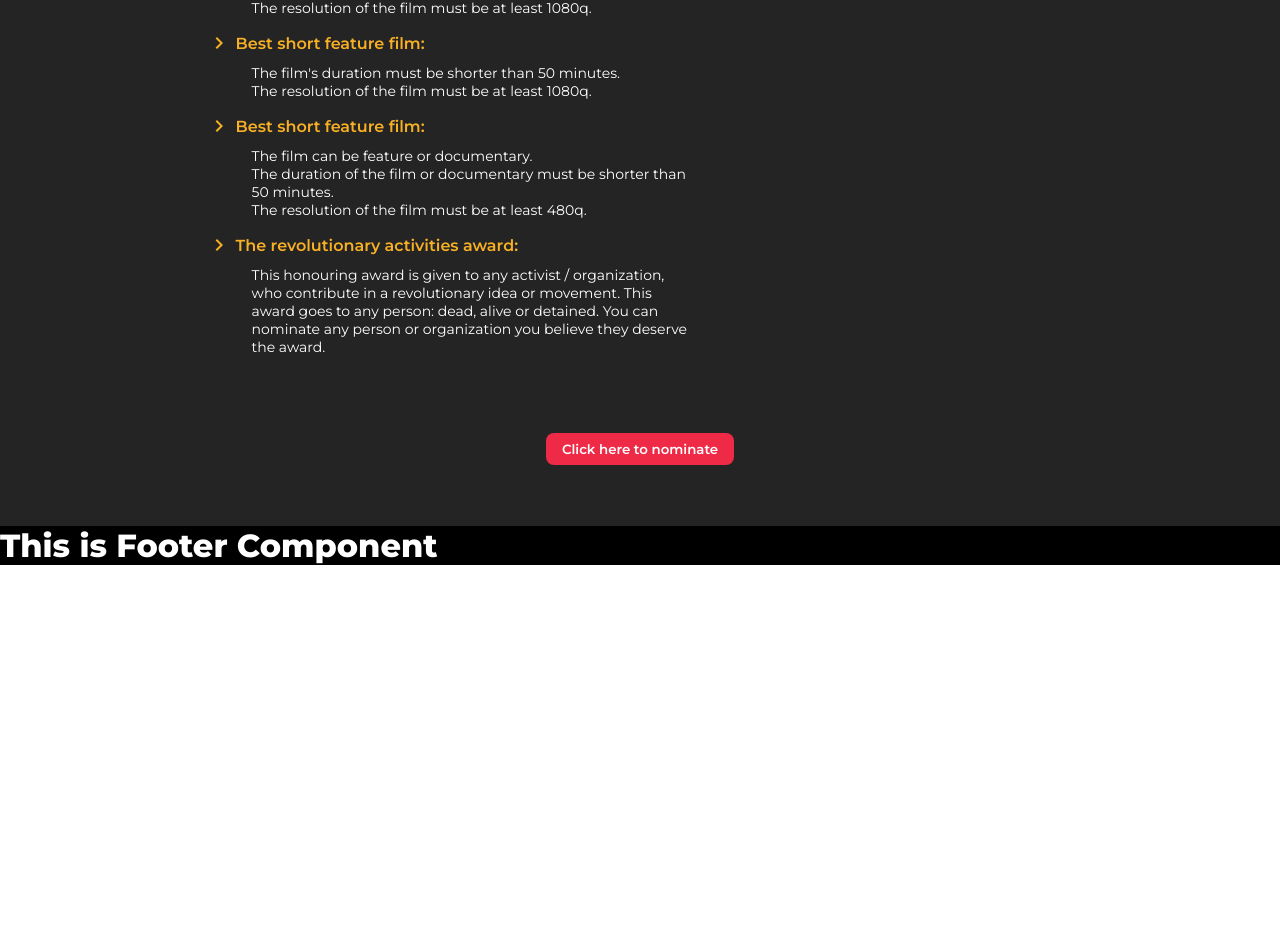
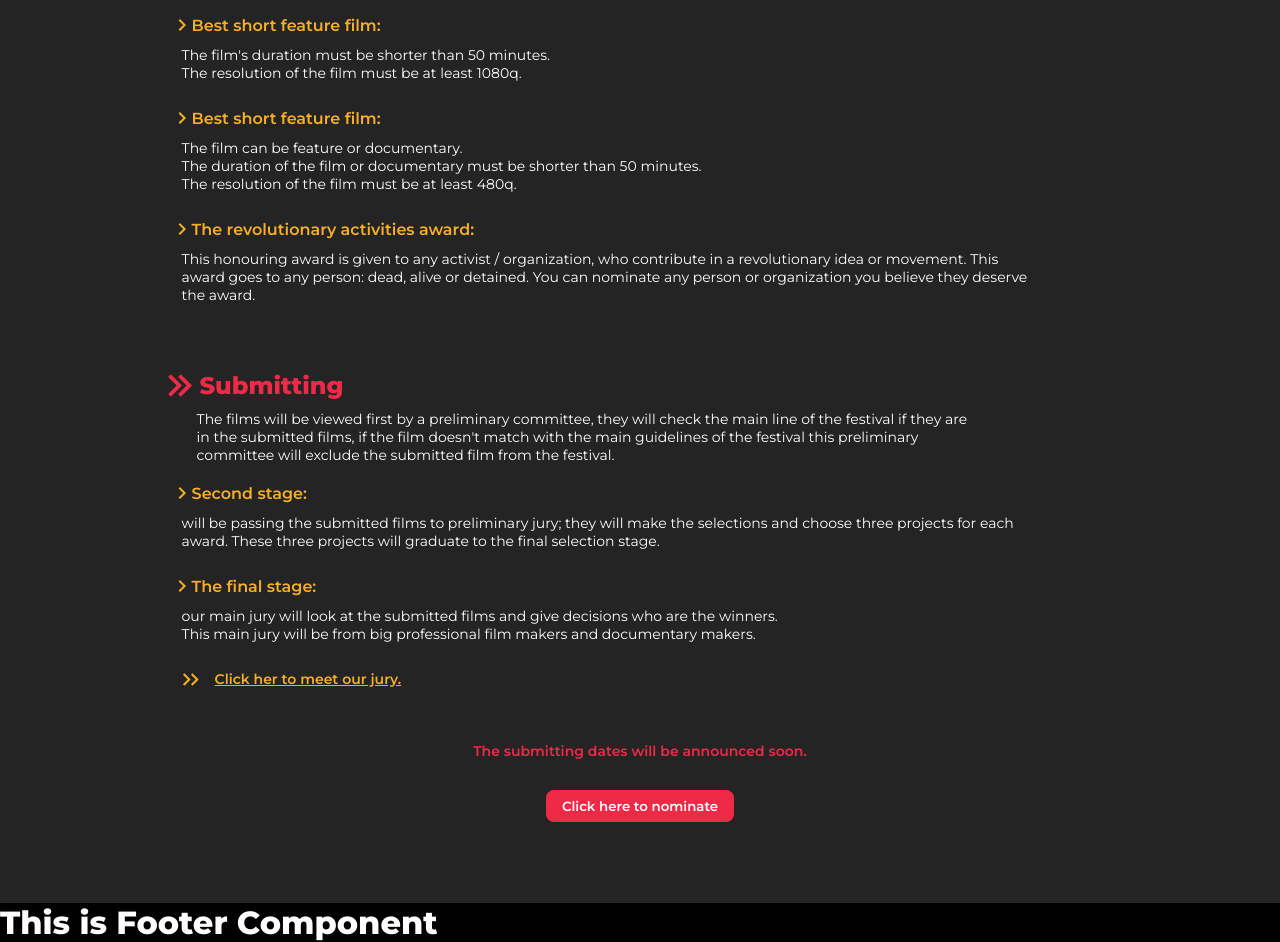
Before and after one commit to ObadaMoustafa/25-January-Film-Festival, a React (Create React App) app: page /awards-and-conditions in a window 1280 px wide. Shown: the part 1040-1982 px from the top of the page. Before the commit the page ends 1605 px from the top, so only its background shows below. Built offline with nearby package versions, Linux system fonts and the light colour scheme.

Commit message:
Adding Submitting details in the Awards page

```diff
--- a/src/routes/awards-and-conditions/AwardsAndConditions.jsx
+++ b/src/routes/awards-and-conditions/AwardsAndConditions.jsx
@@ -145,11 +145,72 @@ function AwardsAndConditions() {
             </p>
           </div>
         </ul>
-        <div className="btn-container">
-          <button className="nominate-btn">
-            <Link to={'/'}>Click here to nominate</Link>
-          </button>
+      </div>
+      <div className="submitting-container">
+        <div className="title">
+          <span className="double-overlay">
+            <ChevronRightIcon className="double-arrow-1" />
+            <ChevronRightIcon className="double-arrow-2" />
+          </span>
+          <h2>Submitting</h2>
         </div>
+        <p className="submitting-container-info">
+          The films will be viewed first by a preliminary committee, they will
+          check the main line of the festival if they are in the submitted
+          films, if the film doesn't match with the main guidelines of the
+          festival this preliminary committee will exclude the submitted film
+          from the festival.
+        </p>
+        <ul className="description">
+          <li>
+            <span className="single-overlay">
+              <ChevronRightIcon className="single-arrow" />
+            </span>
+            <h5>Second stage:</h5>
+          </li>
+          <div className="paragraph">
+            <p>
+              will be passing the submitted films to preliminary jury; they will
+              make the selections and choose three projects for each award.
+              These three projects will graduate to the final selection stage.
+            </p>
+          </div>
+          <li>
+            <span className="single-overlay">
+              <ChevronRightIcon className="single-arrow" />
+            </span>
+            <h5>The final stage:</h5>
+          </li>
+          <div className="paragraph">
+            <p>
+              our main jury will look at the submitted films and give decisions
+              who are the winners.
+              <p>
+                This main jury will be from big professional film makers and
+                documentary makers.
+              </p>
+            </p>
+          </div>
+          <div className="link-container">
+            <span className="double-overlay">
+              <ChevronRightIcon className="submitting-single-arrow-1" />
+              <ChevronRightIcon className="submitting-single-arrow-2" />
+            </span>
+            <h5>
+              <Link to={'/juries'} className="link-to-jury">
+                Click her to meet our jury.
+              </Link>
+            </h5>
+          </div>
+        </ul>
+      </div>
+      <div className="submitting-date">
+        <p>The submitting dates will be announced soon.</p>
+      </div>
+      <div className="btn-container">
+        <button className="nominate-btn">
+          <Link to={'/'}>Click here to nominate</Link>
+        </button>
       </div>
     </div>
   );
--- a/src/routes/awards-and-conditions/style.css
+++ b/src/routes/awards-and-conditions/style.css
@@ -32,7 +32,6 @@ p {
 
 .conditions-container .title {
   display: flex;
-  padding: 20px;
 }
 
 .double-overlay {
@@ -71,18 +70,17 @@ p {
 
 li {
   display: flex;
-  margin: 10px 0 10px 55px;
+  margin: 20px 0 10px 18px;
 }
 
 .single-arrow {
-  margin: -3px 10px 0 0;
+  margin: -3px 3px 0 0;
   fill: var(--secondary-color) !important;
   font-size: 35px;
 }
 
 .awards-container .title {
   display: flex;
-  padding: 20px;
 }
 
 .awards-container h5 {
@@ -93,8 +91,7 @@ li {
 }
 
 .paragraph {
-  width: 50%;
-  margin: -5px 0 7px 100px;
+  margin: -5px 0 7px 30px;
   list-style: circle;
 }
 
@@ -108,10 +105,85 @@ li {
   background-color: var(--primary-color);
   border: none;
   border-radius: 8px;
-  margin: 70px auto;
+  margin: 30px auto 120px auto;
   cursor: pointer;
 }
 
 .nominate-btn:hover {
   background-color: #9e0c22;
 }
+
+.submitting-container {
+  padding: 30px;
+}
+
+.submitting-container .title {
+  display: flex;
+}
+
+.submitting-container h5 {
+  font-weight: 600;
+  font-size: 16px;
+  margin-left: -5px;
+  color: var(--secondary-color);
+}
+
+.submitting-container-info {
+  width: 80%;
+  margin-left: 45px;
+  margin-top: 10px;
+}
+
+.link-to-jury {
+  font-size: 14px;
+  color: var(--secondary-color);
+  text-decoration: underline;
+}
+
+.link-container {
+  display: flex;
+  width: fit-content;
+  margin: 20px;
+}
+
+.link-container:hover .double-overlay .submitting-single-arrow-1 {
+  fill: rgb(71, 119, 250) !important;
+  /* fill: var(--primary-color) !important; */
+  transform: translate(20px, 5px);
+  transition: transform 0.5s;
+}
+.link-container:hover .double-overlay .submitting-single-arrow-2 {
+  fill: rgb(71, 119, 250) !important;
+  /* fill: var(--primary-color) !important; */
+  transform: translate(20px, 5px);
+  transition: transform 0.5s;
+}
+.link-container:hover .link-to-jury {
+  /* color: var(--primary-color) !important; */
+  color: rgb(71, 119, 250) !important;
+}
+
+.double-overlay .submitting-single-arrow-1 {
+  position: absolute;
+  transform: translate(2px, 5px);
+  fill: var(--secondary-color) !important;
+  font-size: 25px;
+}
+
+.double-overlay .submitting-single-arrow-2 {
+  position: absolute;
+  transform: translate(10px, 5px);
+  fill: var(--secondary-color) !important;
+  font-size: 25px;
+}
+
+.submitting-date {
+  display: flex;
+  justify-content: center;
+}
+
+.submitting-date p {
+  color: var(--primary-color) !important;
+  font-size: 14px;
+  font-weight: 600;
+}
--- /dev/null
+++ b/src/routes/broadcasting-and-screening/style.css
@@ -0,0 +1,77 @@
+.broadcasting-container {
+  display: flex;
+  flex-direction: column;
+  align-items: center;
+  width: 90%;
+  margin: auto;
+}
+
+.page-introduction {
+  display: flex;
+  flex-direction: column;
+  width: 65%;
+  margin: 70px auto;
+}
+
+.page-introduction h2 {
+  font-size: 18px;
+  font-weight: 600;
+  letter-spacing: 1px;
+  text-align: center;
+  padding: 5px;
+  line-height: 26px;
+  color: white;
+}
+
+.broadcasting-conditions-container {
+  padding: 30px;
+}
+
+.broadcasting-conditions-container .title {
+  position: relative;
+  padding: 20px;
+  width: 60%;
+  margin: auto;
+}
+
+.broadcasting-conditions-container .title p {
+  font-size: 14px;
+  color: white;
+}
+
+.broadcast-double-overlay {
+  width: 30px;
+  height: 30px;
+  margin-right: 18px;
+  margin-top: -8px;
+}
+
+.broadcast-double-overlay .double-arrow-1 {
+  position: absolute;
+  top: 30px;
+  left: -10px;
+  fill: var(--secondary-color) !important;
+  font-size: 35px;
+}
+
+.broadcast-double-overlay .double-arrow-2 {
+  position: absolute;
+  top: 30px;
+  left: -20px;
+  fill: var(--secondary-color) !important;
+  font-size: 35px;
+}
+
+.title h2 {
+  color: var(--primary-color);
+}
+
+.broadcast-extra-information {
+  margin-top: 40px;
+}
+
+.broadcast-extra-information p {
+  font-size: 14px;
+  font-weight: 600;
+  color: var(--secondary-color);
+}
```
